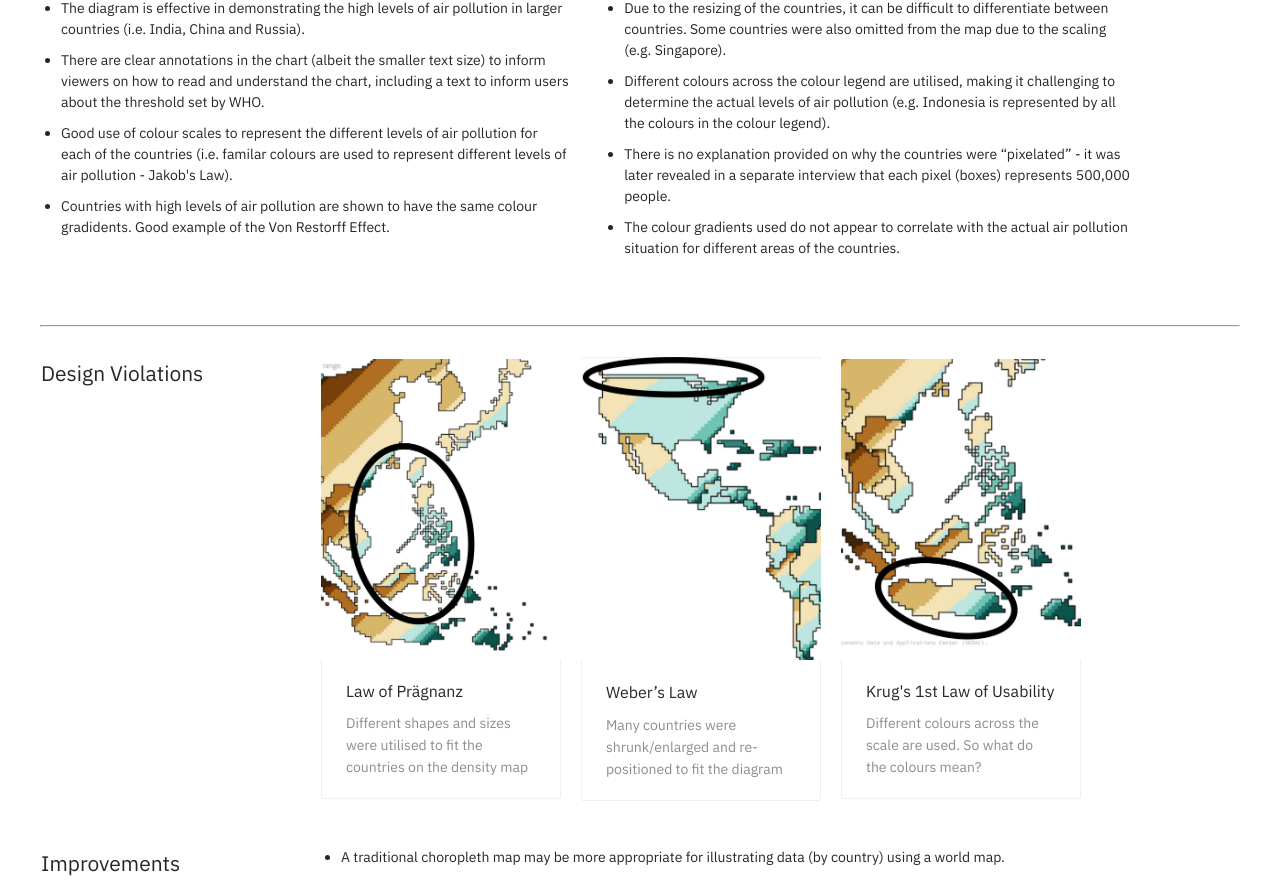
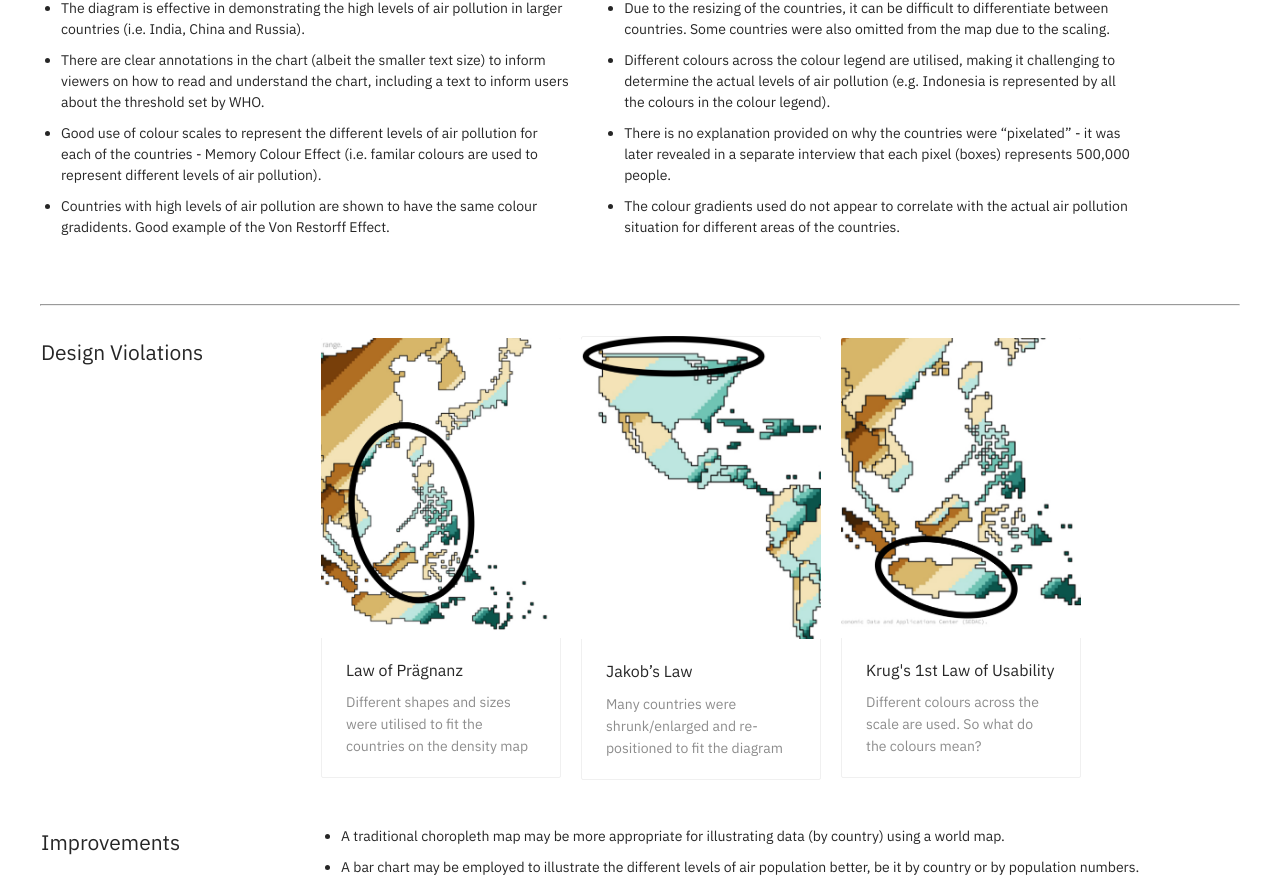
Before and after one commit to 1702538/CSC3007-project, a React (Create React App) app: page / in a window 1280 px wide. Shown: the part 4559-5439 px from the top of the page. Built offline with nearby package versions, Linux system fonts and the light colour scheme.

Commit message:
Update MilestoneOneComponent.js

```diff
--- a/src/Components/MilestoneOneComponent.js
+++ b/src/Components/MilestoneOneComponent.js
@@ -533,9 +533,9 @@ function MilestoneOne() {
                     </li>
                     <li>
                       Good use of colour scales to represent the different
-                      levels of air pollution for each of the countries (i.e.
-                      familar colours are used to represent different levels of
-                      air pollution - Jakob's Law).
+                      levels of air pollution for each of the countries - Memory
+                      Colour Effect (i.e. familar colours are used to represent
+                      different levels of air pollution).
                     </li>
                     <li>
                       Countries with high levels of air pollution are shown to
@@ -562,8 +562,7 @@ function MilestoneOne() {
                     <li>
                       Due to the resizing of the countries, it can be difficult
                       to differentiate between countries. Some countries were
-                      also omitted from the map due to the scaling (e.g.
-                      Singapore).
+                      also omitted from the map due to the scaling.
                     </li>
                     <li>
                       Different colours across the colour legend are utilised,
@@ -628,7 +627,7 @@ function MilestoneOne() {
                   cover={<img src={visualTwoVio2} />}
                 >
                   <Meta
-                    title="Weber’s Law"
+                    title="Jakob’s Law"
                     description="Many countries were shrunk/enlarged and re-positioned to fit the diagram"
                   />
                 </Card>
```
